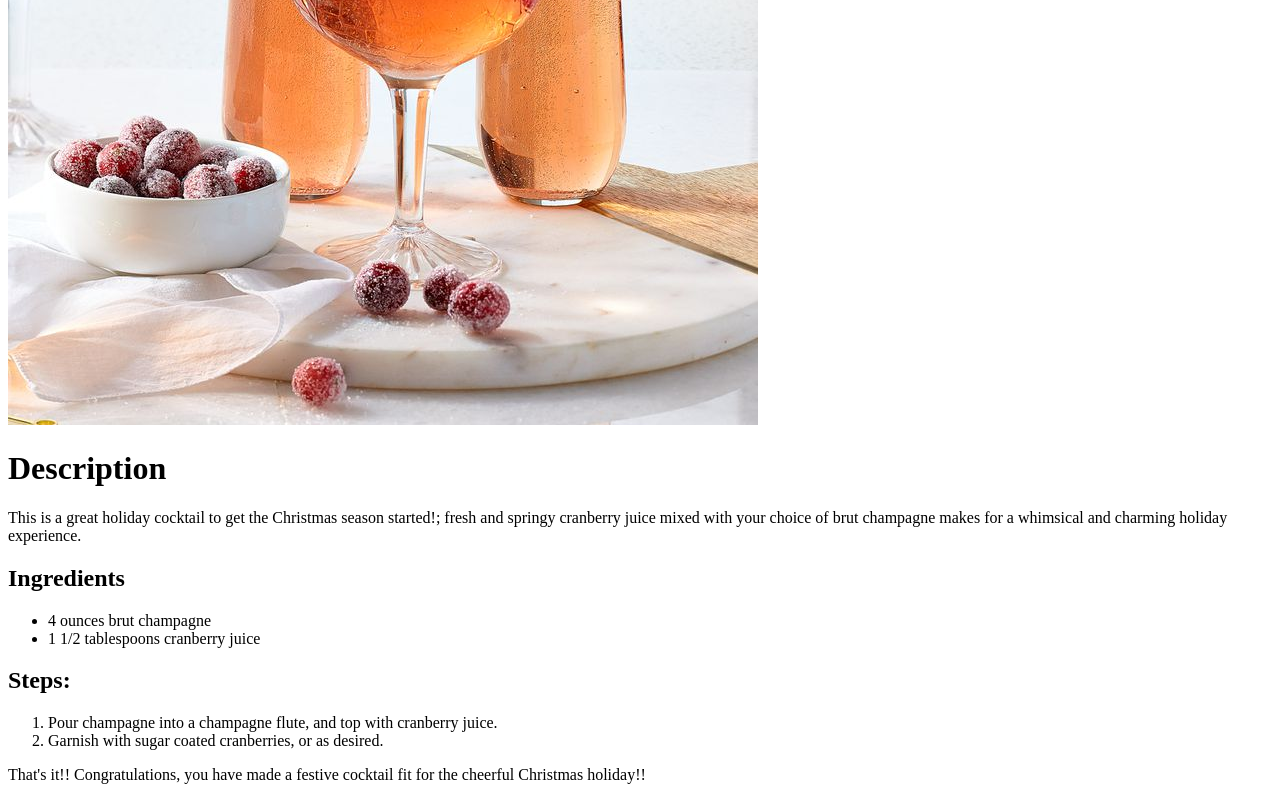
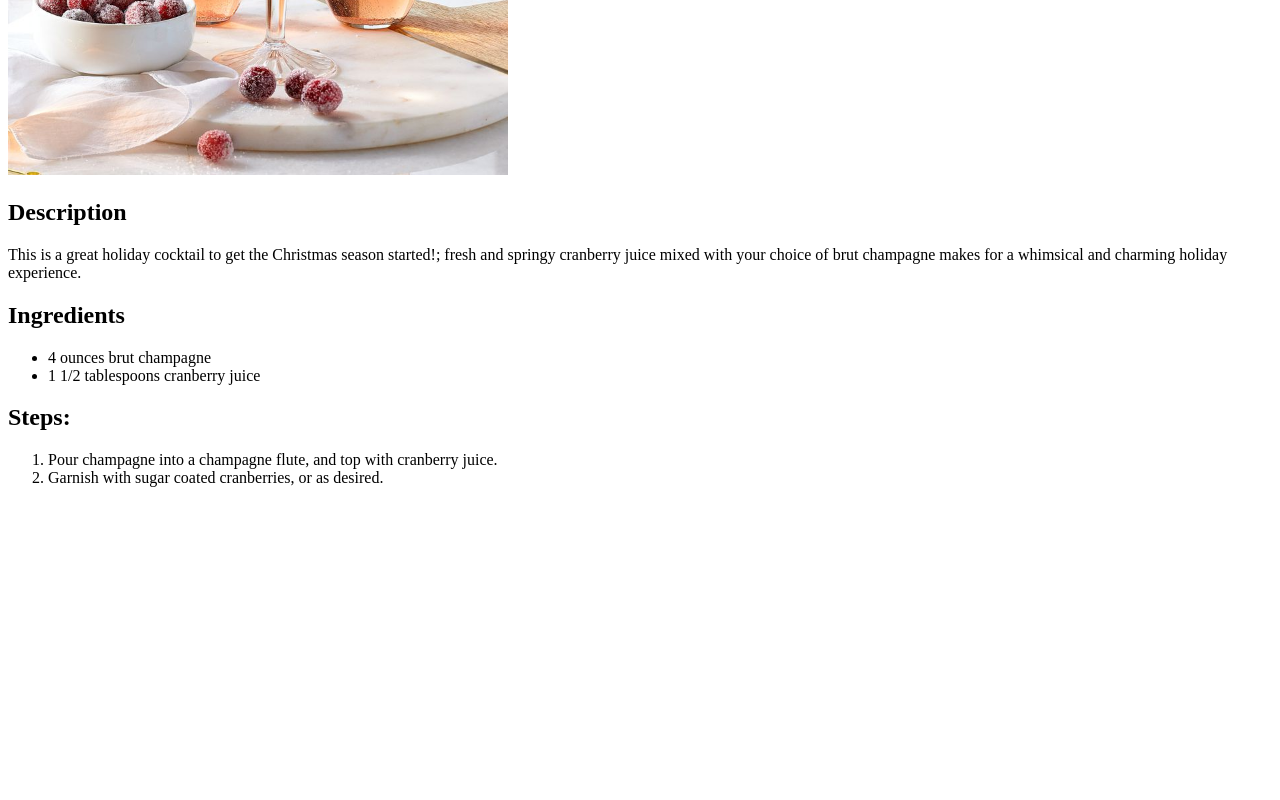
Before and after one commit to Totoro73/odin-recipes, a plain HTML site: page recipes/poinsettias.html in a window 1280 px wide. Shown: the part 405-1205 px from the top of the page. After the commit the page ends 908 px from the top, so only its background shows below. Drawn offline with Linux system fonts and the light colour scheme.

Commit message:
Delete last sentence on page, and downsize Description header

```diff
--- a/recipes/poinsettias.html
+++ b/recipes/poinsettias.html
@@ -8,9 +8,9 @@
 <body>
     <h1>Poinsettias</h1>
 
-    <img src="../images/poinsettias.jpg" alt="arrangement of four glasses of poinsettia cocktail on a marble round table; the drink is a warm red and orange color topeed with sugar coated cranberies.">
+    <img src="../images/poinsettias.jpg" alt="arrangement of four glasses of poinsettia cocktail on a marble round table; the drink is a warm red and orange color topeed with sugar coated cranberies." height="500" width="500">
 
-    <h1>Description</h1>
+    <h2>Description</h2>
     <p> This is a great holiday cocktail to get the Christmas season started!; fresh and springy cranberry juice mixed with your choice of brut champagne makes for a whimsical and charming holiday experience. </p>
 
     <h2>Ingredients</h2>
@@ -25,8 +25,6 @@
         <li>Garnish with sugar coated cranberries, or as desired. </li>
     </ol>
 
-    <p>That's it!! Congratulations, you have made a festive cocktail fit for the cheerful Christmas holiday!! </p>
-
 </body>
 
 </html>
```
